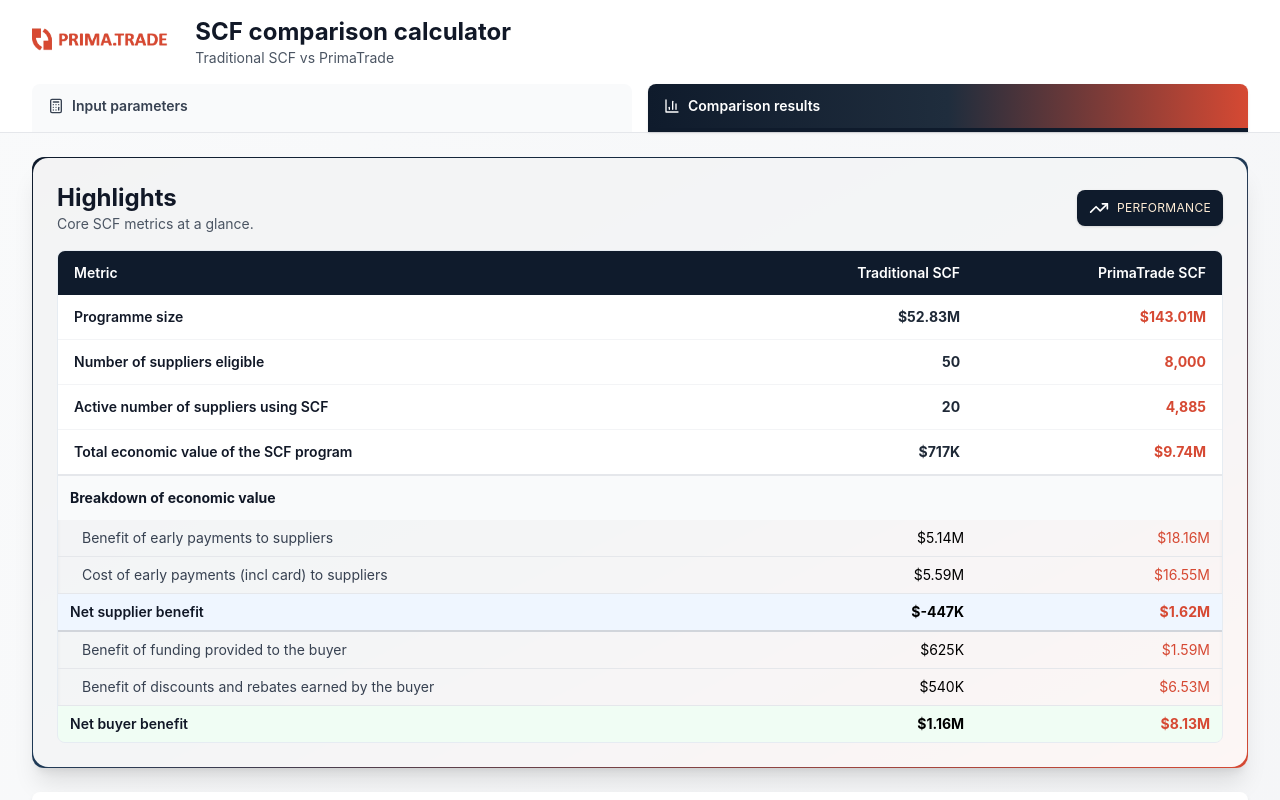
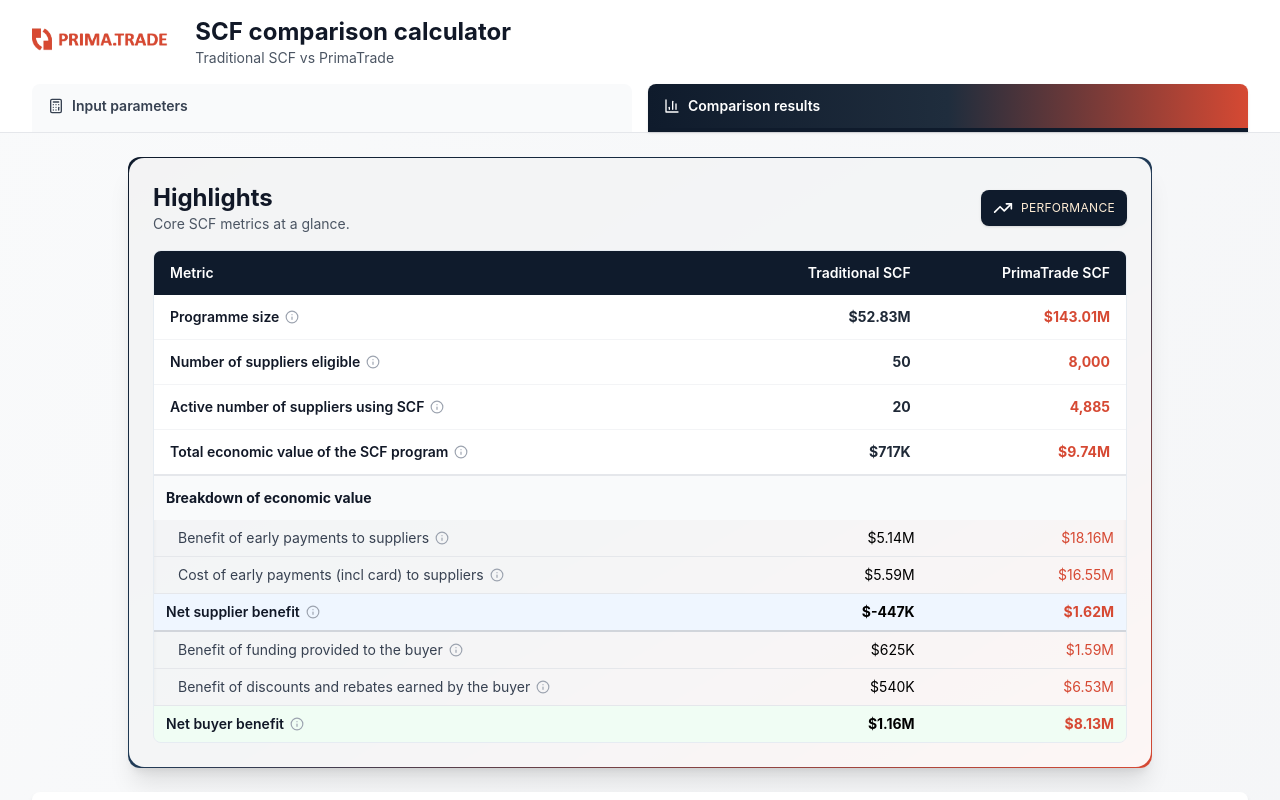
Before and after one commit to tim-1965/scfcompare, a React (Vite) app: page / in a window 1280 px wide. Both pictures are taken after a click on the button "Comparison results". Shown: the top 800 px of the page. Built offline with nearby package versions, Linux system fonts and the light colour scheme.

Commit message:
Add files via upload

```diff
--- a/src/SCFComparison.jsx
+++ b/src/SCFComparison.jsx
@@ -399,22 +399,26 @@
     {
       label: 'Programme size',
       trad: formatCurrency(tradOutstandingBalance),
-      pt: formatCurrency(ptOutstandingBalance)
+      pt: formatCurrency(ptOutstandingBalance),
+      tooltip: "The funding program is bigger with more suppliers and with longer funding periods"
     },
     {
       label: 'Number of suppliers eligible',
       trad: formatNumber(tier1Suppliers, 0),
-      pt: formatNumber(totalSuppliers, 0)
+      pt: formatNumber(totalSuppliers, 0),
+      tooltip: "The number of suppliers involved is higher"
     },
     {
       label: 'Active number of suppliers using SCF',
       trad: formatNumber(tradTotalActive, 0),
-      pt: formatNumber(ptTotalActive, 0)
+      pt: formatNumber(ptTotalActive, 0),
+      tooltip: "Smaller suppliers will more actively use the SCF program"
     },
     {
       label: 'Total economic value of the SCF program',
       trad: formatCurrency(tradTotalValue),
-      pt: formatCurrency(ptTotalValue)
+      pt: formatCurrency(ptTotalValue),
+      tooltip: "Total value created by the program is bigger as it reaches those who need it"
     }
   ];
 
@@ -462,7 +466,7 @@
               {label}
             </label>
           )}
-          <div className="flex items-baseline gap-1 justify-end text-right w-[160px] shrink-0 ml-auto">
+          <div className="flex items-baseline gap-1 justify-end text-right w-[110px] shrink-0 ml-auto">
             <input
               type={formatDisplay ? 'text' : 'number'}
               inputMode="decimal"
@@ -685,7 +689,7 @@
                       </div>
 
                       {/* Three Columns */}
-                      <div className="grid md:grid-cols-3 gap-6">
+                      <div className="grid sm:grid-cols-2 lg:grid-cols-3 gap-6">
                         {/* Column 1: Participation Rate */}
                         <div className="space-y-3">
                           <h4 className="text-sm font-semibold text-gray-700 border-b border-blue-200 pb-2">Participation rate</h4>
@@ -741,7 +745,7 @@
                       </div>
 
                        {/* Three Columns */}
-                        <div className="grid md:grid-cols-3 gap-6">
+                        <div className="grid sm:grid-cols-2 lg:grid-cols-3 gap-6">
                           {/* Column 1: Participation rate */}
                           <div className="space-y-3">
                             <h4 className="text-sm font-semibold text-gray-700 border-b border-green-200 pb-2">Participation rate</h4>
@@ -806,7 +810,7 @@
                       </div>
 
                       {/* Three Columns */}
-                      <div className="grid md:grid-cols-3 gap-6 pb-4 border-b border-orange-200">
+                      <div className="grid sm:grid-cols-2 lg:grid-cols-3 gap-6 pb-4 border-b border-orange-200">
                         {/* Column 1: Participation rate */}
                         <div className="space-y-3">
                           <h4 className="text-sm font-semibold text-gray-700 border-b border-orange-200 pb-2">Participation rate</h4>
@@ -907,6 +911,7 @@
           {activeView === 'comparison' && (
             <div data-panel="comparison" className="space-y-6">
               {/* Highlights Box */}
+                 <div className="max-w-5xl mx-auto">
                  <div className="bg-gradient-to-br from-[#0F1B2C] via-[#1F3A56] to-[#D64933] rounded-xl shadow-xl p-[1px]">
                 <div className="bg-white/95 rounded-[0.95rem] p-6">
                   <div className="flex flex-col sm:flex-row sm:items-center sm:justify-between gap-3 mb-4">
@@ -934,7 +939,15 @@
                             key={stat.label}
                             className={`${index === highlightStats.length - 1 ? 'border-b-2 border-gray-200' : 'border-b border-gray-100'} bg-white hover:bg-[#FFF6F2] transition-colors`}
                           >
-                            <td className="py-3 px-4 text-sm font-semibold text-gray-900">{stat.label}</td>
+                            <td className="py-3 px-4 text-sm font-semibold text-gray-900">
+                              {stat.tooltip ? (
+                                <Tooltip text={stat.tooltip}>
+                                  <span>{stat.label}</span>
+                                </Tooltip>
+                              ) : (
+                                <span>{stat.label}</span>
+                              )}
+                            </td>
                             <td className="py-3 px-4 text-sm text-right font-bold text-gray-800">{stat.trad}</td>
                             <td className="py-3 px-4 text-sm text-right font-bold text-[#D64933]">{stat.pt}</td>
                           </tr>
@@ -943,32 +956,56 @@
                           <td colSpan="3" className="py-3 px-3 text-sm font-bold text-gray-900 bg-gray-50">Breakdown of economic value</td>
                         </tr>
                         <tr className="border-b border-gray-200">
-                          <td className="py-2 px-3 pl-6 text-sm text-gray-700">Benefit of early payments to suppliers</td>
+                          <td className="py-2 px-3 pl-6 text-sm text-gray-700">
+                            <Tooltip text="Supplier benefit as a result of early payments">
+                              <span>Benefit of early payments to suppliers</span>
+                            </Tooltip>
+                          </td>
                           <td className="py-2 px-3 text-sm text-right">{formatCurrency(tradSupplierTimeValue)}</td>
                           <td className="py-2 px-3 text-sm text-right text-[#D64933]">{formatCurrency(ptSupplierTimeValue)}</td>
                         </tr>
                         <tr className="border-b border-gray-200">
-                          <td className="py-2 px-3 pl-6 text-sm text-gray-700">Cost of early payments (incl card) to suppliers</td>
+                          <td className="py-2 px-3 pl-6 text-sm text-gray-700">
+                            <Tooltip text="Costs charged to suppliers by financiers (included in early payment discount)">
+                              <span>Cost of early payments (incl card) to suppliers</span>
+                            </Tooltip>
+                          </td>
                           <td className="py-2 px-3 text-sm text-right">{formatCurrency(tradTotalCosts)}</td>
                           <td className="py-2 px-3 text-sm text-right text-[#D64933]">{formatCurrency(ptTotalCosts)}</td>
                         </tr>
                         <tr className="border-b-2 border-gray-300 bg-blue-50">
-                          <td className="py-2 px-3 text-sm font-semibold text-gray-900">Net supplier benefit</td>
+                          <td className="py-2 px-3 text-sm font-semibold text-gray-900">
+                            <Tooltip text="Time-value benefit less larger of supplier discount and SCF cost">
+                              <span>Net supplier benefit</span>
+                            </Tooltip>
+                          </td>
                           <td className="py-2 px-3 text-sm text-right font-bold">{formatCurrency(tradSupplierNetBenefit)}</td>
                           <td className="py-2 px-3 text-sm text-right font-bold text-[#D64933]">{formatCurrency(ptSupplierNetBenefit)}</td>
                         </tr>
                         <tr className="border-b border-gray-200">
-                          <td className="py-2 px-3 pl-6 text-sm text-gray-700">Benefit of funding provided to the buyer</td>
+                          <td className="py-2 px-3 pl-6 text-sm text-gray-700">
+                            <Tooltip text="Buyer gets funding as it still pays invoices on 60 days even though suppliers are paid earlier">
+                              <span>Benefit of funding provided to the buyer</span>
+                            </Tooltip>
+                          </td>
                           <td className="py-2 px-3 text-sm text-right">{formatCurrency(tradBuyerCardFreeFunding + tradScfFundingBenefit)}</td>
                           <td className="py-2 px-3 text-sm text-right text-[#D64933]">{formatCurrency(ptScfFundingBenefit)}</td>
                         </tr>
                         <tr className="border-b border-gray-200">
-                          <td className="py-2 px-3 pl-6 text-sm text-gray-700">Benefit of discounts and rebates earned by the buyer</td>
+                          <td className="py-2 px-3 pl-6 text-sm text-gray-700">
+                            <Tooltip text="Card rebates and funding benefit plus (PrimaTrade only) discounts less SCF financing cost">
+                              <span>Benefit of discounts and rebates earned by the buyer</span>
+                            </Tooltip>
+                          </td>
                           <td className="py-2 px-3 text-sm text-right">{formatCurrency(tradBuyerCardRebate + tradDiscountsPassedThrough)}</td>
                           <td className="py-2 px-3 text-sm text-right text-[#D64933]">{formatCurrency(ptDiscountsPassedThrough)}</td>
                         </tr>
                         <tr className="bg-green-50">
-                          <td className="py-2 px-3 text-sm font-semibold text-gray-900">Net buyer benefit</td>
+                          <td className="py-2 px-3 text-sm font-semibold text-gray-900">
+                            <Tooltip text="Card rebates and funding benefit plus (PrimaTrade only) discounts less SCF financing cost">
+                              <span>Net buyer benefit</span>
+                            </Tooltip>
+                          </td>
                           <td className="py-2 px-3 text-sm text-right font-bold">{formatCurrency(tradBuyerNetBenefit)}</td>
                           <td className="py-2 px-3 text-sm text-right font-bold text-[#D64933]">{formatCurrency(ptBuyerNetBenefit)}</td>
                         </tr>
@@ -977,6 +1014,7 @@
                   </div>
 
                 </div>
+              </div>
               </div>
 
               {/* Economics (annualised) */}
@@ -1205,18 +1243,21 @@
                         currencySymbol={currencySymbol}
                         tradValue={spendTier1}
                         ptValue={spendTier1}
+                        note="Total spend × tier 1 share"
                       />
                       <TableRow
                         label={`Spend: Tier 2 suppliers`}
                         currencySymbol={currencySymbol}
                         tradValue={spendTier2}
                         ptValue={spendTier2}
+                        note="Total spend × tier 2 share"
                       />
                       <TableRow
                         label="Spend: Long tail suppliers"
                         currencySymbol={currencySymbol}
                         tradValue={spendTier3}
                         ptValue={spendTier3}
+                        note="Remaining total spend"
                       />
                       <TableRow
                         label="% Tier 1 participating"
```
